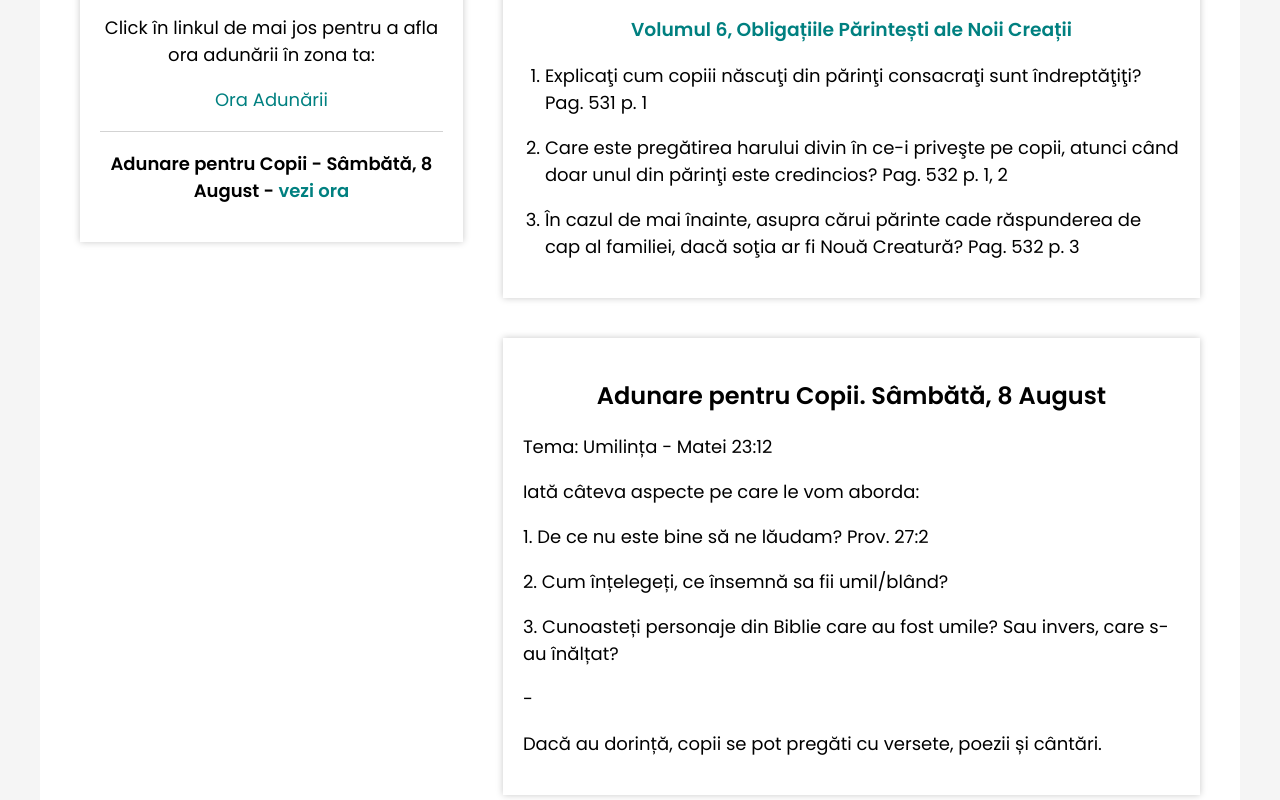
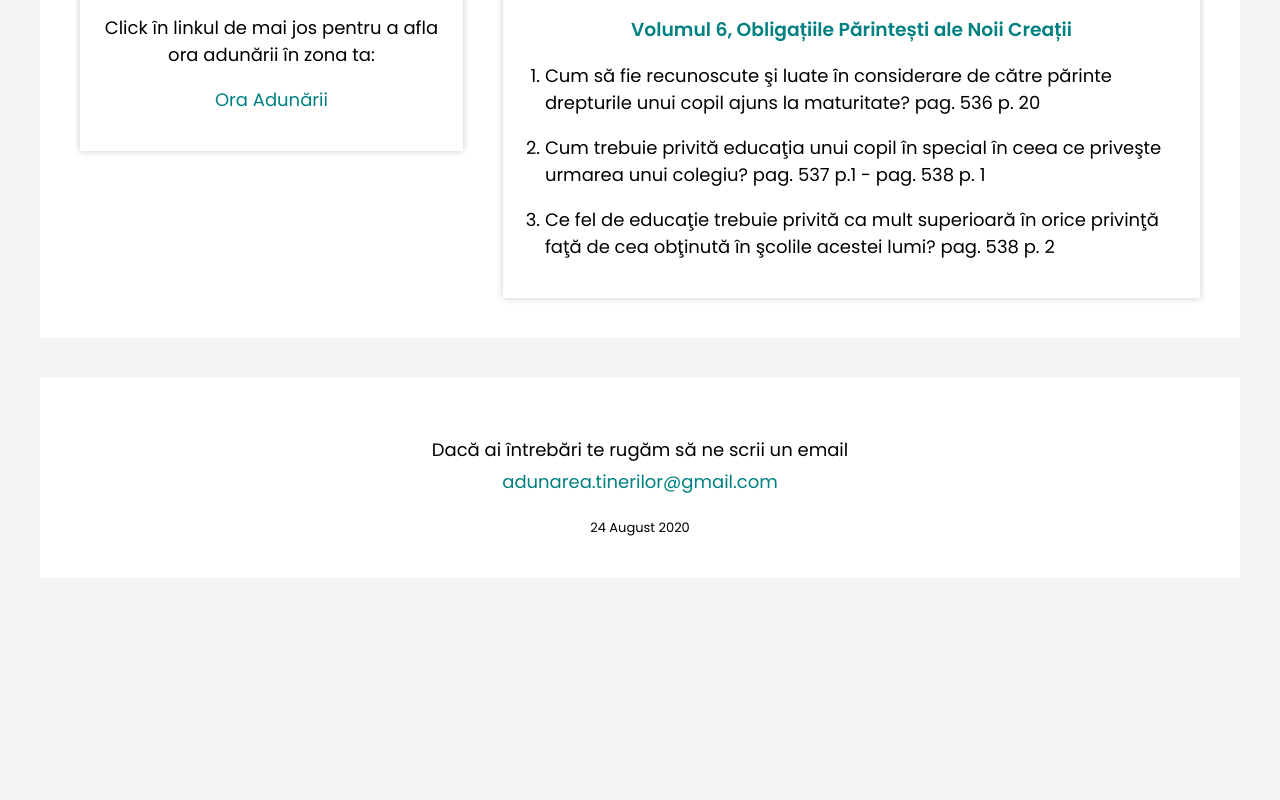
Before and after one commit to adunarea-tinerilor/stb-adt, a React (Create React App) app: page /#/ in a window 1280 px wide. Shown: the part 900-1700 px from the top of the page. After the commit the page ends 1518 px from the top, so only its background shows below. Built offline with nearby package versions, Linux system fonts and the light colour scheme.

Commit message:
weekly content updates.

```diff
--- a/src/App.js
+++ b/src/App.js
@@ -15,27 +15,27 @@ export default class App extends React.Component {
 
     this.state = {
       // SITE UPDATE DATE:
-      footerUpdateDate: "1.08.2020",
+      footerUpdateDate: "24 August 2020",
 
       // Meeting TIME Link:
-      meetingHour: "https://www.timeanddate.com/worldclock/fixedtime.html?msg=%C3%8Ent%C3%A2lnirea+Tinerilor&iso=20200806T10&p1=202&ah=2&am=30",
+      meetingHour: "https://www.timeanddate.com/worldclock/fixedtime.html?msg=%C3%8Ent%C3%A2lnirea+Tinerilor&iso=20200827T10&p1=202&ah=2&am=30",
 
       // NEXT MEETING Details:
-      nextMeetingDate: "Joi, 6 August",
+      nextMeetingDate: "Joi, 27 August",
       nextMeetingSubject:"Discuții Studiu",
       // nextMeetingSubject:"Adunare de experiențe. Temă: Consacrarea",
       nextDiscussedLinkText: "Volumul 6, Obligațiile Părintești ale Noii Creații",
       nextDiscussedLink: "https://adevarprezent.org/obligatiile-parintesti-ale-noii-creatii/",
       nextMeetingQuestions: [
-        "Explicaţi cum copiii născuţi din părinţi consacraţi sunt îndreptăţiţi? Pag. 531 p. 1",
-        "Care este pregătirea harului divin în ce-i priveşte pe copii, atunci când doar unul din părinţi este credincios? Pag. 532 p. 1, 2",
-        "În cazul de mai înainte, asupra cărui părinte cade răspunderea de cap al familiei, dacă soţia ar fi Nouă Creatură? Pag. 532 p. 3"
+        "Cum să fie recunoscute şi luate în considerare de către părinte drepturile unui copil ajuns la maturitate? pag. 536 p. 20",
+        "Cum trebuie privită educaţia unui copil în special în ceea ce priveşte urmarea unui colegiu? pag. 537 p.1 - pag. 538 p. 1",
+        "Ce fel de educaţie trebuie privită ca mult superioară în orice privinţă faţă de cea obţinută în şcolile acestei lumi? pag. 538 p. 2"
       ],
 
       // ANNOUNCEMENTS:
-      note: "Adunare pentru Copii - Sâmbătă, 8 August - ",
-      noteLinkTxt: "vezi ora",
-      noteLink: "https://www.timeanddate.com/worldclock/fixedtime.html?msg=Adunare+pentru+Copii&iso=20200808T17&p1=49&ah=1",
+      // note: "Adunare pentru Copii - Sâmbătă, 22 August - ",
+      // noteLinkTxt: "vezi ora",
+      // noteLink: "https://www.timeanddate.com/worldclock/fixedtime.html?msg=Adunare+pentru+Copii&iso=20200808T17&p1=49&ah=1",
 
       // GENERAL INFO:
       zoomLink: "https://us02web.zoom.us/j/88287573616?pwd=WGtCUjdEZWFmb1ZPNkZLcHpvMHBNdz09",
--- a/src/data/archive-data.js
+++ b/src/data/archive-data.js
@@ -7,6 +7,38 @@
 // }
 
 const ArchiveData = [
+  // {
+  //   date: "27.08.2020",
+  //   subjectLabel: "Întrebări discutate:",
+  //   questionList: [
+  //     "[] Cum să fie recunoscute şi luate în considerare de către părinte drepturile unui copil ajuns la maturitate? pag. 536 p. 20",
+  //     "[] Cum trebuie privită educaţia unui copil în special în ceea ce priveşte urmarea unui colegiu? pag. 537 p.1 - pag. 538 p. 1",
+  //     "[] Ce fel de educaţie trebuie privită ca mult superioară în orice privinţă faţă de cea obţinută în şcolile acestei lumi? pag. 538 p. 2"
+  //   ]
+  // },
+  // {
+  //   date: "13.08.2020",
+  //   subjectLabel: "Discuții:",
+  //   questionList: ["Adunare de experiențe"]
+  // },
+  // {
+  //   date: "13.08.2020",
+  //   subjectLabel: "Întrebări discutate:",
+  //   questionList: [
+  //     "[] În cazul de mai înainte, asupra cărui părinte cade răspunderea de cap al familiei, dacă soţia ar fi Nouă Creatură? pag. 532 p. 3",
+  //     "[] În cazul în care soţul ar fi Noua Creatură, care trebuie să fie calea sa în privinţa familiei? pag. 533 p. 1",
+  //     "[] În cazul în care copiii nu au fost educaţi în mod potrivit când erau mai mici, ce încurajare şi sugestii pot fi oferite părinţilor? pag. 534 p1 până la pag. 535 p. 2"
+  //   ]
+  // },
+  {
+    date: "06.08.2020",
+    subjectLabel: "Întrebări discutate:",
+    questionList: [
+      "[ 49:05 ] Explicaţi cum copiii născuţi din părinţi consacraţi sunt îndreptăţiţi? Vol. 6 pag. 531 p. 1",
+      "[ 1:29:26 ] Care este pregătirea harului divin în ce-i priveşte pe copii, atunci când doar unul din părinţi este credincios? Vol. 6 pag. 532 p. 1, 2"
+    ],
+    videoSrc: "https://www.youtube.com/watch?v=LTk8YDA9Nmw",
+  },
   {
     date: "30.07.2020",
     subjectLabel: "Întrebări discutate:",
@@ -15,7 +47,7 @@ const ArchiveData = [
       "[ 1:27:18 ] Cum se manifestă în părinţi şi copii influenţa rea a unui cămin în care egoismul este legea? Vol. 6 Pag. 530 p. 1, 2",
     ],
     videoSrc: "https://www.youtube.com/watch?v=YkBheDC9bB4",
-  },  {
+  }, {
     date: "16.07.2020",
     subjectLabel: "Întrebări discutate:",
     questionList: [
--- a/src/data/children-meeting-data.js
+++ b/src/data/children-meeting-data.js
@@ -1,17 +1,11 @@
 // CHILDREN MEETINGS DATA:
 const ChildrenMeeting = [
-  {
-    title: "Adunare pentru Copii. Sâmbătă, 8 August",
-    subject: [
-    "Tema: Umilința - Matei 23:12",
-    "Iată câteva aspecte pe care le vom aborda:",
-    "1. De ce nu este bine să ne lăudam? Prov. 27:2",
-    "2. Cum înțelegeți, ce însemnă sa fii umil/blând?",
-    "3. Cunoasteți personaje din Biblie care au fost umile? Sau invers, care s-au înălțat?",
-    "-",
-    "Dacă au dorință, copii se pot pregăti cu versete, poezii și cântări.",
-    ]
-  }
+  // {
+  //   title: "Adunare pentru Copii. Sâmbătă, 8 August",
+  //   subject: [
+  //   ""
+  //   ]
+  // }
 ];
 
 export default ChildrenMeeting;
--- a/src/global-components/Footer.js
+++ b/src/global-components/Footer.js
@@ -37,7 +37,7 @@ export default function Footer(props) {
   return (
     <FooterContainer className="component">
       <p>Dacă ai întrebări te rugăm să ne scrii un email  <FooterEmail href="mailTo:adunarea.tinerilor@gmail.com">adunarea.tinerilor@gmail.com</FooterEmail></p>
-      <FooterDate>Actualizat: {props.footerUpdateDate}</FooterDate>
+      <FooterDate>{props.footerUpdateDate}</FooterDate>
     </FooterContainer>
   );
 }
--- a/src/pages/Archive.js
+++ b/src/pages/Archive.js
@@ -39,6 +39,11 @@ const ScrollTop = styled.button`
     height: 100%;
     width: 100%;
   }
+
+   @media only screen and (min-width: 1080px) {
+    right: 40px;
+    bottom: 40px;
+   }
 `;
 
 export default function Archive(props) {
```
Also changed, not shown: 1 other file (tests, documents, lock files or other folders).
